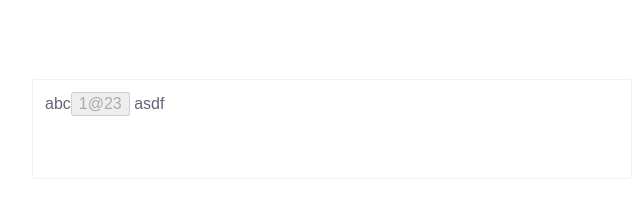
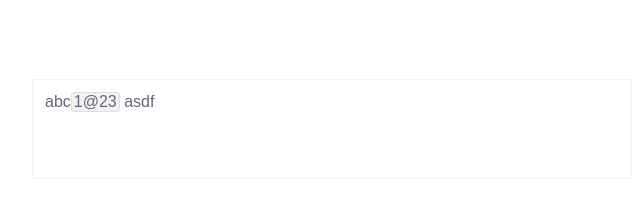
Before and after one commit to sean-roberts/autocomplete-challenge, a website: page src/index.html in a window 1280 px wide. Shown: the full height of the page, 308-948 px from the left. Drawn offline with nearby package versions, Linux system fonts and the light colour scheme.

Commit message:
Adding styling for injected user names

```diff
--- a/src/index.html
+++ b/src/index.html
@@ -13,7 +13,7 @@
     <body>
 
         <div class="container">
-            <div contenteditable="true" autocomplete-users>abc<input type=button disabled value="1@23"/> asdf</div>
+            <div contenteditable="true" autocomplete-users>abc<input class="injected-autocomplete-user" type=button disabled value="1@23"/> asdf</div>
         </div>
 
         <script src="/js/autocomplete-users.js"></script>
--- a/src/js/autocomplete-users.js
+++ b/src/js/autocomplete-users.js
@@ -38,6 +38,7 @@
             var input = document.createElement('input');
             input.setAttribute('disabled', 'true');
             input.setAttribute('type', 'button');
+            input.className = 'injected-autocomplete-user';
             input.value = suggestedUser.username;
 
             return input;
--- a/src/styles/style.css
+++ b/src/styles/style.css
@@ -16,7 +16,6 @@
 
 /* faux input area */
 [contenteditable="true"] {
-
     border: 1px solid #f1f1f1;
     width: 100%;
     max-width: 600px;
@@ -25,6 +24,7 @@
     padding: 12px;
     min-height: 100px;
     color: #65657b;
+    line-height: 20px;
 }
 
 [contenteditable="true"]:focus {
@@ -36,3 +36,21 @@
 [autocomplete-dialog] li.js-selected {
     font-weight: bold;
 }
+
+
+[autocomplete-users] .injected-autocomplete-user {
+    -moz-appearance: none;
+    -webkit-appearance: none;
+    appearance: none;
+    border: 1px solid #ddd;
+    border-radius: 3px;
+    padding: 0 2px;
+    margin: 0;
+    background: #f3f3f3;
+    color: inherit;;
+}
+
+
+[autocomplete-users] .injected-autocomplete-user:after {
+    color: blue;
+}
```
